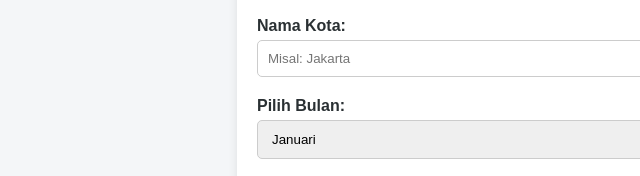
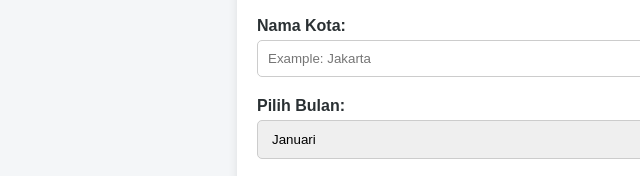
Before and after one commit to Azhar4409/Spesial-Project, a plain HTML site: page pages/js.html in a window 1280 px wide. Shown: the part 150-326 px from the top of the page, 3-643 px from the left. Drawn offline with Linux system fonts and the light colour scheme.

Commit message:
Update js.html

```diff
--- a/pages/js.html
+++ b/pages/js.html
@@ -28,7 +28,7 @@
       <h2>Jadwal Shalat</h2>
       <div class="input-group">
         <label for="city">Nama Kota:</label>
-        <input type="text" id="city" placeholder="Misal: Jakarta">
+        <input type="text" id="city" placeholder="Example: Jakarta">
       </div>
 
       <div class="input-group">
```
